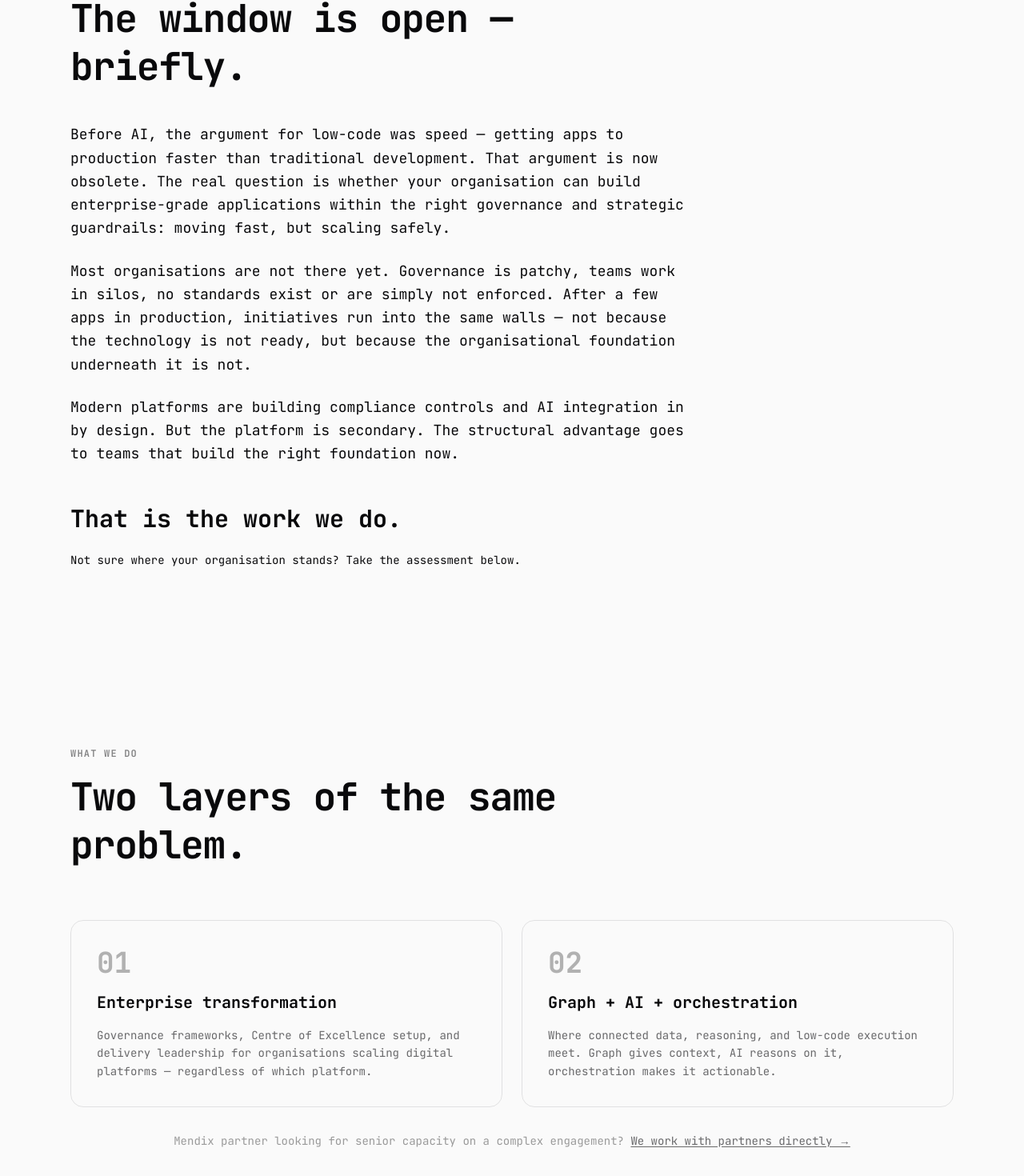
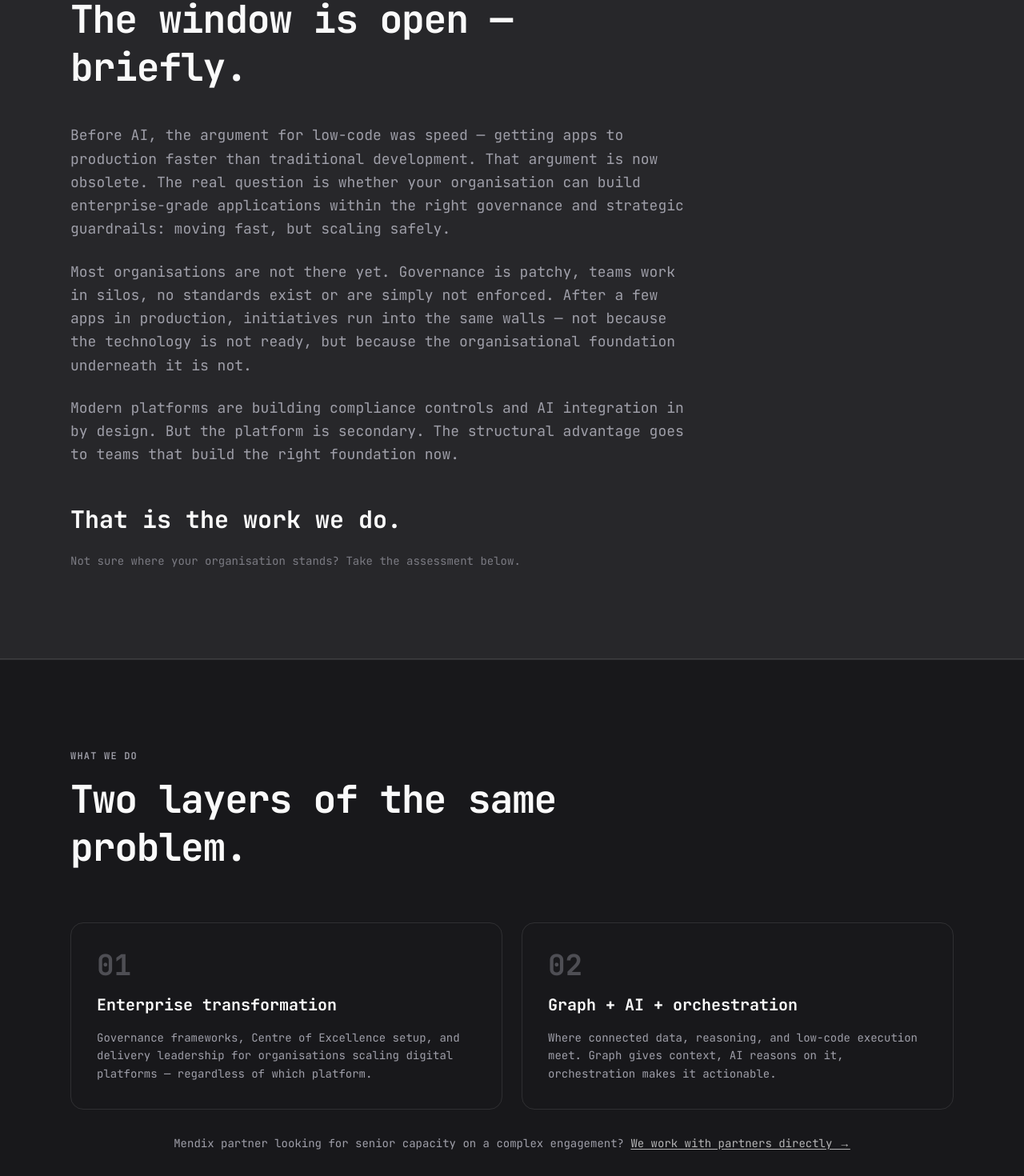
Before and after one commit to lowcodeworks-dev/lcw-website, a Next.js app: page /en in a window 1280 px wide. Shown: the part 2956-4426 px from the top of the page at 80% size. Built offline with nearby package versions, Linux system fonts and the light colour scheme.

Commit message:
fix: replace inverted-band contrast with theme-aware surface in inflection-point + services

```diff
--- a/components/sections/inflection-point.tsx
+++ b/components/sections/inflection-point.tsx
@@ -7,7 +7,7 @@ export function InflectionPoint() {
   const t = useTranslations('inflection_point')
 
   return (
-    <section id="why-now" className="bg-foreground text-background py-28">
+    <section id="why-now" className="bg-muted border-y border-border py-28">
       <div className="max-w-6xl mx-auto px-6">
         <div className="max-w-3xl">
           <motion.p
@@ -15,7 +15,7 @@ export function InflectionPoint() {
             whileInView={{ opacity: 1, y: 0 }}
             viewport={{ once: true }}
             transition={{ duration: 0.5 }}
-            className="text-xs font-semibold uppercase tracking-widest opacity-50 mb-8"
+            className="text-xs font-semibold uppercase tracking-widest text-muted-foreground mb-8"
           >
             {t('label')}
           </motion.p>
@@ -25,7 +25,7 @@ export function InflectionPoint() {
             whileInView={{ opacity: 1, y: 0 }}
             viewport={{ once: true }}
             transition={{ duration: 0.6, delay: 0.1 }}
-            className="text-4xl md:text-5xl font-bold leading-tight tracking-tight mb-10"
+            className="text-4xl md:text-5xl font-bold text-foreground leading-tight tracking-tight mb-10"
           >
             {t('headline')}
           </motion.h2>
@@ -38,7 +38,7 @@ export function InflectionPoint() {
                 whileInView={{ opacity: 1, y: 0 }}
                 viewport={{ once: true }}
                 transition={{ duration: 0.6, delay: 0.2 + i * 0.1 }}
-                className="text-lg opacity-75 leading-relaxed"
+                className="text-lg text-muted-foreground leading-relaxed"
               >
                 {t(key)}
               </motion.p>
@@ -50,7 +50,7 @@ export function InflectionPoint() {
             whileInView={{ opacity: 1, y: 0 }}
             viewport={{ once: true }}
             transition={{ duration: 0.6, delay: 0.55 }}
-            className="text-2xl md:text-3xl font-bold"
+            className="text-2xl md:text-3xl font-bold text-foreground"
           >
             {t('closing')}
           </motion.p>
@@ -60,7 +60,7 @@ export function InflectionPoint() {
             whileInView={{ opacity: 1, y: 0 }}
             viewport={{ once: true }}
             transition={{ duration: 0.6, delay: 0.65 }}
-            className="text-sm opacity-40 mt-6"
+            className="text-sm text-muted-foreground/70 mt-6"
           >
             {t('footnote')}
           </motion.p>
--- a/components/sections/services.tsx
+++ b/components/sections/services.tsx
@@ -19,7 +19,7 @@ export function Services() {
   const t = useTranslations('services')
 
   return (
-    <section id="services" className="bg-foreground py-28">
+    <section id="services" className="bg-card border-y border-border py-28">
       <div className="max-w-6xl mx-auto px-6">
 
         <motion.div
@@ -29,10 +29,10 @@ export function Services() {
           transition={{ duration: 0.5 }}
           className="mb-16"
         >
-          <p className="text-xs font-semibold uppercase tracking-widest text-background/50 mb-4">
+          <p className="text-xs font-semibold uppercase tracking-widest text-muted-foreground mb-4">
             {t('label')}
           </p>
-          <h2 className="text-4xl md:text-5xl font-bold text-background leading-tight tracking-tight max-w-2xl">
+          <h2 className="text-4xl md:text-5xl font-bold text-foreground leading-tight tracking-tight max-w-2xl">
             Two layers of the same problem.
           </h2>
         </motion.div>
@@ -45,11 +45,11 @@ export function Services() {
               whileInView={{ opacity: 1, y: 0 }}
               viewport={{ once: true }}
               transition={{ duration: 0.5, delay: i * 0.1 }}
-              className="border border-background/10 rounded-2xl p-8 flex flex-col gap-4 hover:bg-background/5 transition-colors"
+              className="border border-border rounded-2xl p-8 flex flex-col gap-4 hover:bg-muted transition-colors"
             >
-              <span className="text-4xl font-bold text-background/30 select-none">0{i + 1}</span>
-              <h3 className="text-xl font-bold text-background">{layer.title}</h3>
-              <p className="text-background/60 leading-relaxed text-sm">{layer.desc}</p>
+              <span className="text-4xl font-bold text-muted-foreground/40 select-none">0{i + 1}</span>
+              <h3 className="text-xl font-bold text-foreground">{layer.title}</h3>
+              <p className="text-muted-foreground leading-relaxed text-sm">{layer.desc}</p>
             </motion.div>
           ))}
         </div>
@@ -59,10 +59,10 @@ export function Services() {
           whileInView={{ opacity: 1 }}
           viewport={{ once: true }}
           transition={{ duration: 0.5, delay: 0.3 }}
-          className="text-sm text-background/40 text-center"
+          className="text-sm text-muted-foreground text-center"
         >
           {t('partner_note')}{' '}
-          <a href="#contact" className="text-background/60 underline underline-offset-2 hover:text-background/80 transition-colors">
+          <a href="#contact" className="text-foreground/70 underline underline-offset-2 hover:text-foreground transition-colors">
             {t('partner_link')}
           </a>
         </motion.p>
```
